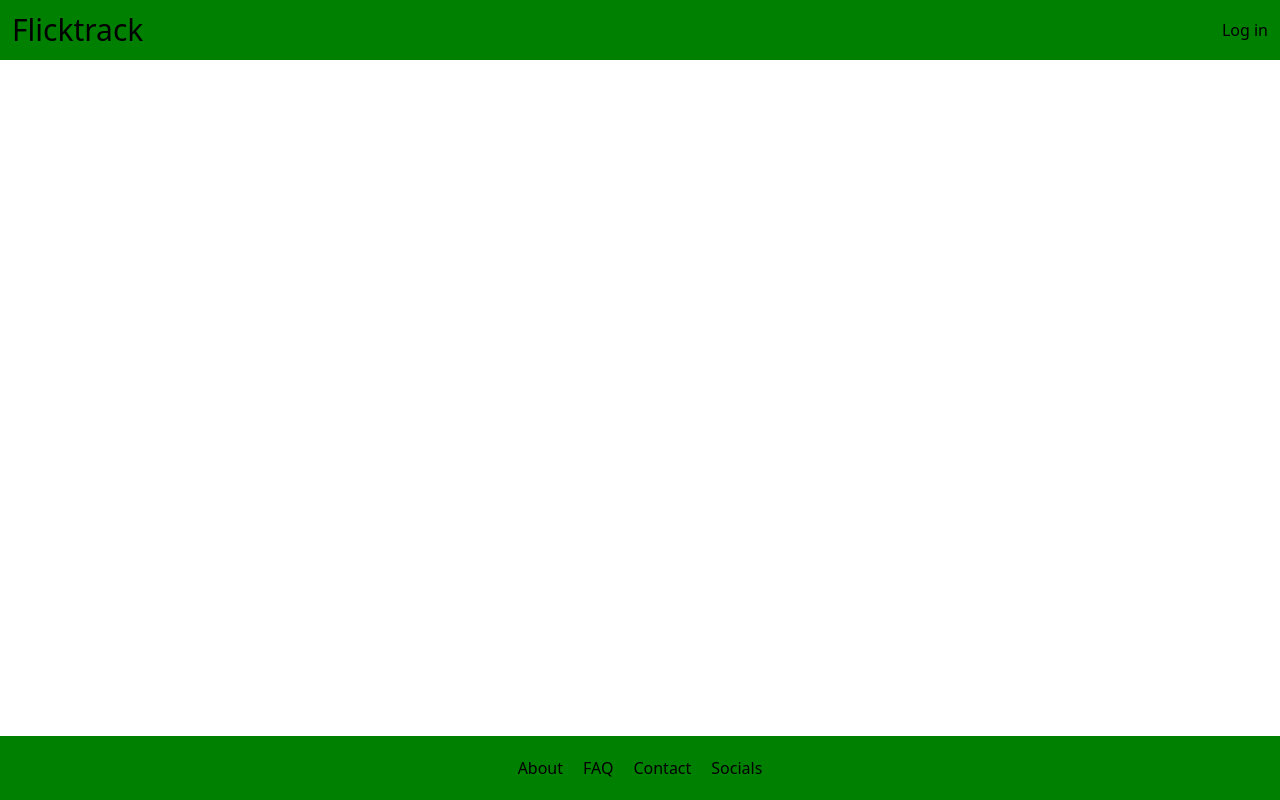
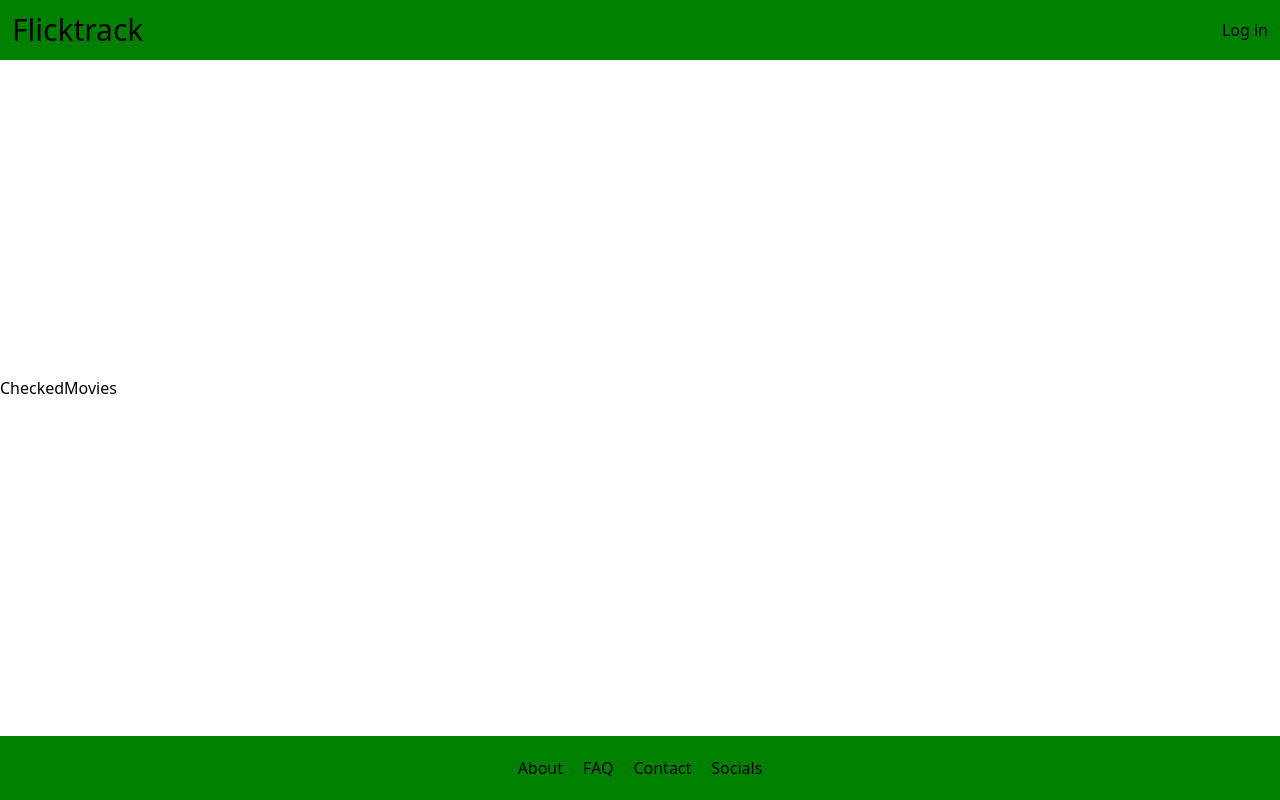
Before and after one commit to mikaelrev/flicktrack-frontend, a React (Vite) app: page /profile/1/checkedmovies in a window 1280 px wide. Built offline with nearby package versions, Linux system fonts and the light colour scheme; no server answers.

Commit message:
adds CheckedMovies page and Favoritemovies page

```diff
--- a/src/App.jsx
+++ b/src/App.jsx
@@ -10,6 +10,8 @@ import Signup from "./pages/Signup";
 import MovieDetails from "./pages/MovieDetails";
 import Footer from "./components/Footer";
 import List from "./pages/List";
+import CheckedMovies from "./pages/CheckedMovies";
+import FavoriteMovies from "./pages/FavoriteMovies";
 
 function App() {
 	const [movies, setMovies] = useState([]);
@@ -31,6 +33,14 @@ function App() {
 					<Route path="/lists" element={<Lists />} />
 					<Route path="/lists/:listId" element={<List />} />
 					<Route path="/profile/:userId" element={<Profile />} />
+					<Route
+						path="/profile/:userId/checkedmovies"
+						element={<CheckedMovies />}
+					/>
+					<Route
+						path="/profile/:userId/favoritemovies"
+						element={<FavoriteMovies />}
+					/>
 					<Route path="/login" element={<Login />} />
 					<Route path="/signup" element={<Signup />} />
 				</Routes>
--- /dev/null
+++ b/src/pages/CheckedMovies.jsx
@@ -0,0 +1,4 @@
+function CheckedMovies() {
+	return <div>CheckedMovies</div>;
+}
+export default CheckedMovies;
--- /dev/null
+++ b/src/pages/FavoriteMovies.jsx
@@ -0,0 +1,4 @@
+function FavoriteMovies() {
+	return <div>FavoriteMovies</div>;
+}
+export default FavoriteMovies;
```
